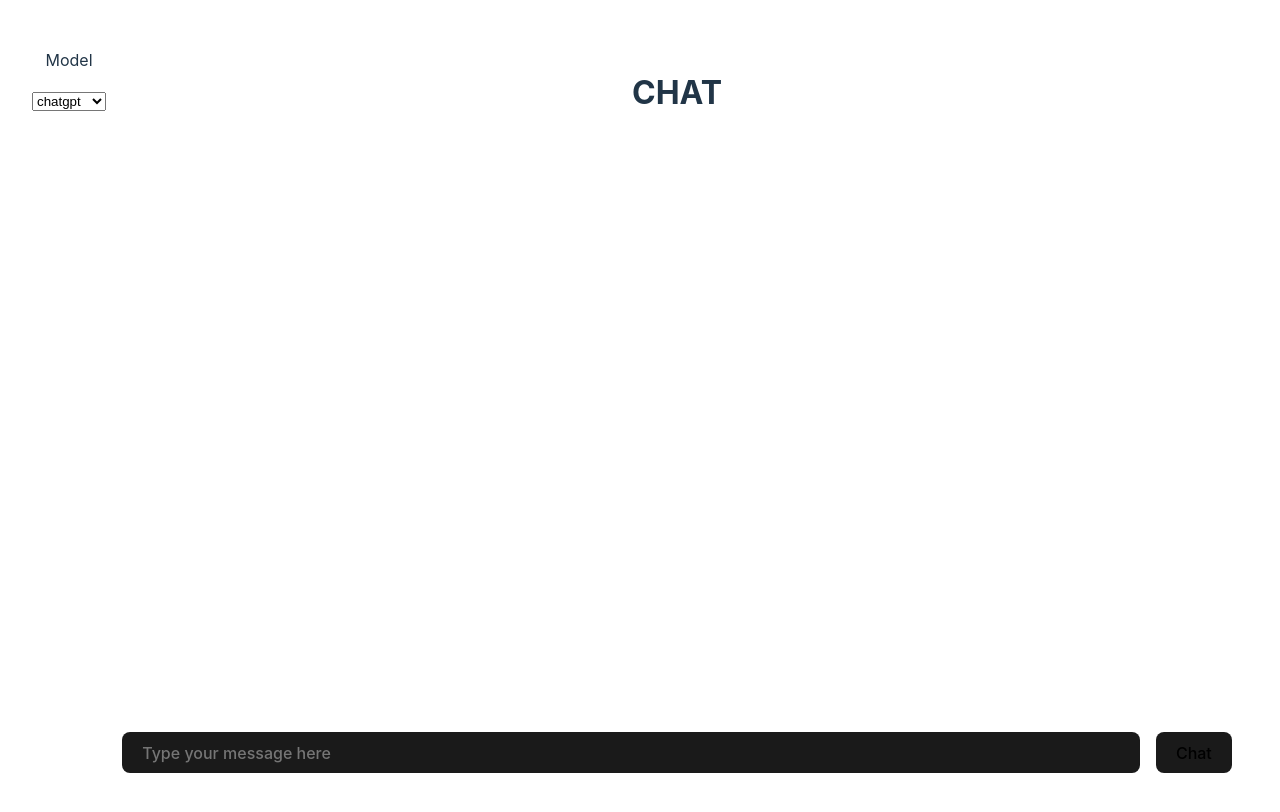
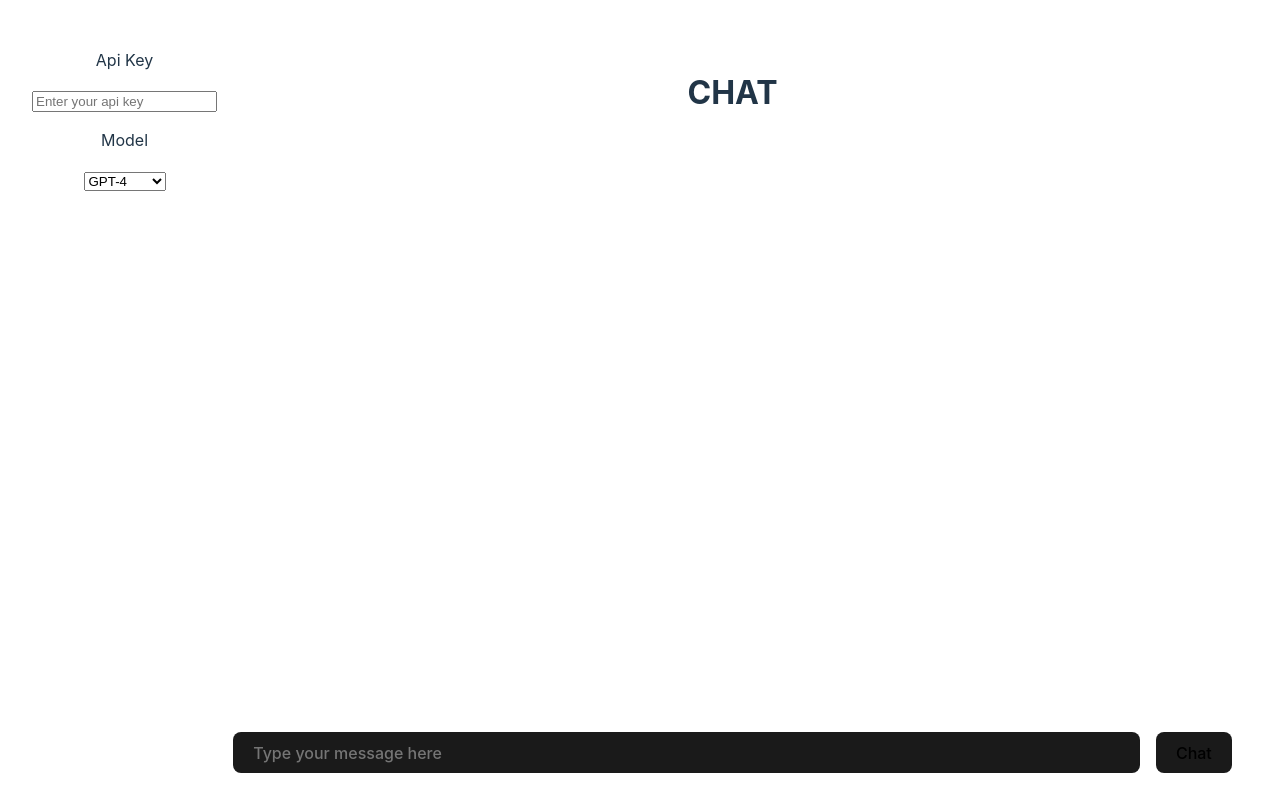
Before and after one commit to JoshyGarcia/Chat-GPT-Clone, a React (Vite) app in the folder frontend/: page / in a window 1280 px wide. Shown: the top 812 px of the page. Built offline with nearby package versions, Linux system fonts and the light colour scheme.

Commit message:
Added GPT-4 and ability to add your own api key

```diff
--- a/frontend/src/Chat.jsx
+++ b/frontend/src/Chat.jsx
@@ -6,25 +6,29 @@ import { nanoid } from 'nanoid'
 export const Chat = () => {
     const [input , setInput] = useState('')
     const [messages, setMessages] = useState([])
-    const [model, setModel] = React.useState('gpt-3.5-turbo');
+    const [model, setModel] = React.useState('gpt-4-0314');
+    const [userApiKey, setUserApiKey] = useState('' || localStorage.getItem('userApiKey'))
 
     const handleModelChange = (event) => {
       setModel(event.target.value);
     };
 
     useEffect(() => {
-
-    }, [messages]);
+      localStorage.setItem('userApiKey', userApiKey);
+    }, [userApiKey]);
 
     const handleSubmit =  (e) => {
         e.preventDefault();
 
-          // Update messages with the user message
-          setMessages(prevMessages => [
-            ...prevMessages,
-            { role: "user", content: input }
-          ])
+        if ((input === "") || (userApiKey === "")) {
+          return;
+        }
 
+        // Update messages with the user message
+        setMessages(prevMessages => [
+          ...prevMessages,
+          { role: "user", content: input }
+        ])
           setInput("");
       }
 
@@ -37,7 +41,8 @@ export const Chat = () => {
           },
           body: JSON.stringify({
             model: model,
-            messages: messages
+            messages: messages,
+            userApiKey: userApiKey
           })
         });
         const data = await response.json();
@@ -62,14 +67,15 @@ export const Chat = () => {
   return (
     <div className='container'>
       <aside className='aside'>
+        <p>Api Key</p>
+        <input type="text" value={userApiKey} onChange={(e) => setUserApiKey(e.target.value)} placeholder="Enter your api key"/>
         <Dropdown
           key={nanoid()}
           label="Model"
           value={model}
           options={[
-            { value: "gpt-3.5-turbo", label: "chatgpt" },
-            { value: "davinci", label: "davinci" },
-            { value: "babbage", label: "babbage" }
+            { value: "gpt-4-0314", label: "GPT-4" },
+            { value: "gpt-3.5-turbo", label: "Chat-GPT" }
           ]}
           onChange={handleModelChange}
         />
--- a/frontend/src/index.css
+++ b/frontend/src/index.css
@@ -40,9 +40,7 @@
   margin-bottom: 1em;
   overflow: scroll;
   height: 580px;
-
-    -ms-overflow-style: none;
-
+  -ms-overflow-style: none;
 }
 
 .messages-container::-webkit-scrollbar {
```
Also changed, not shown: 1 other file (tests, documents, lock files or other folders).
